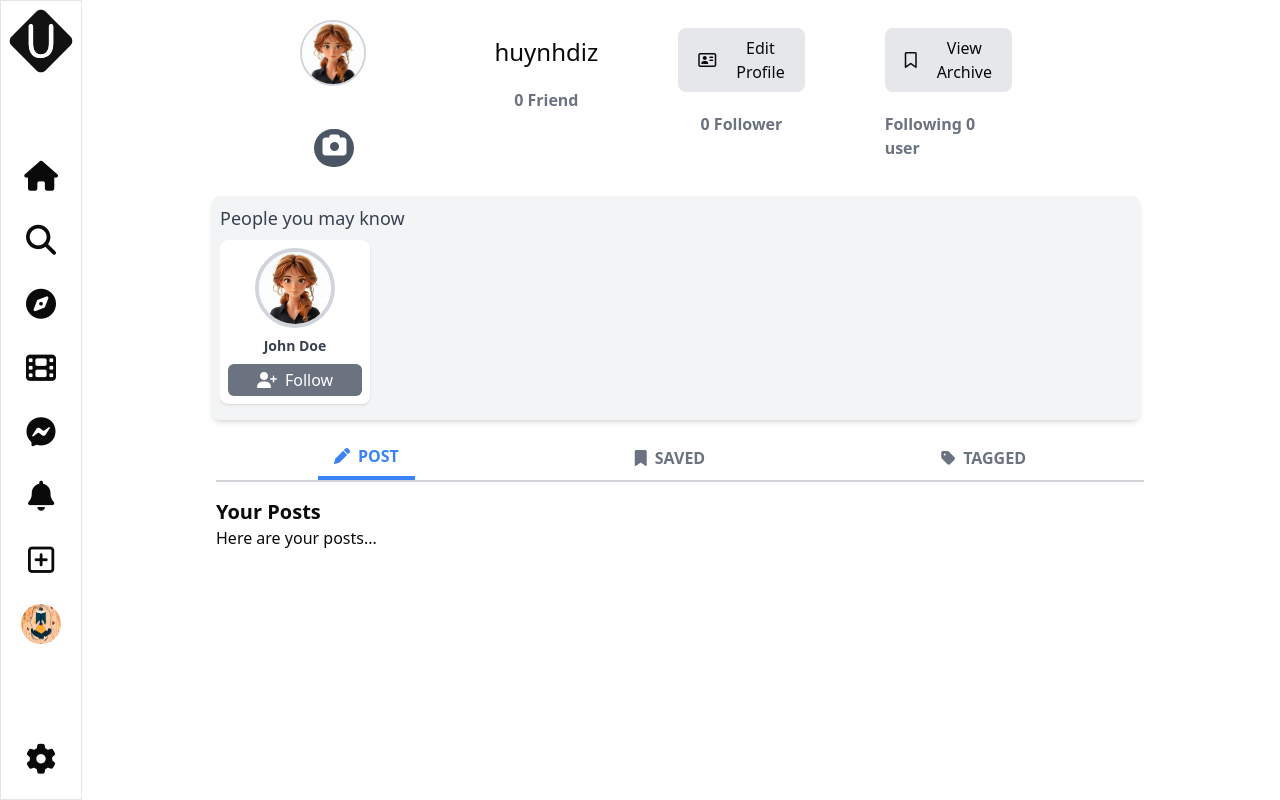
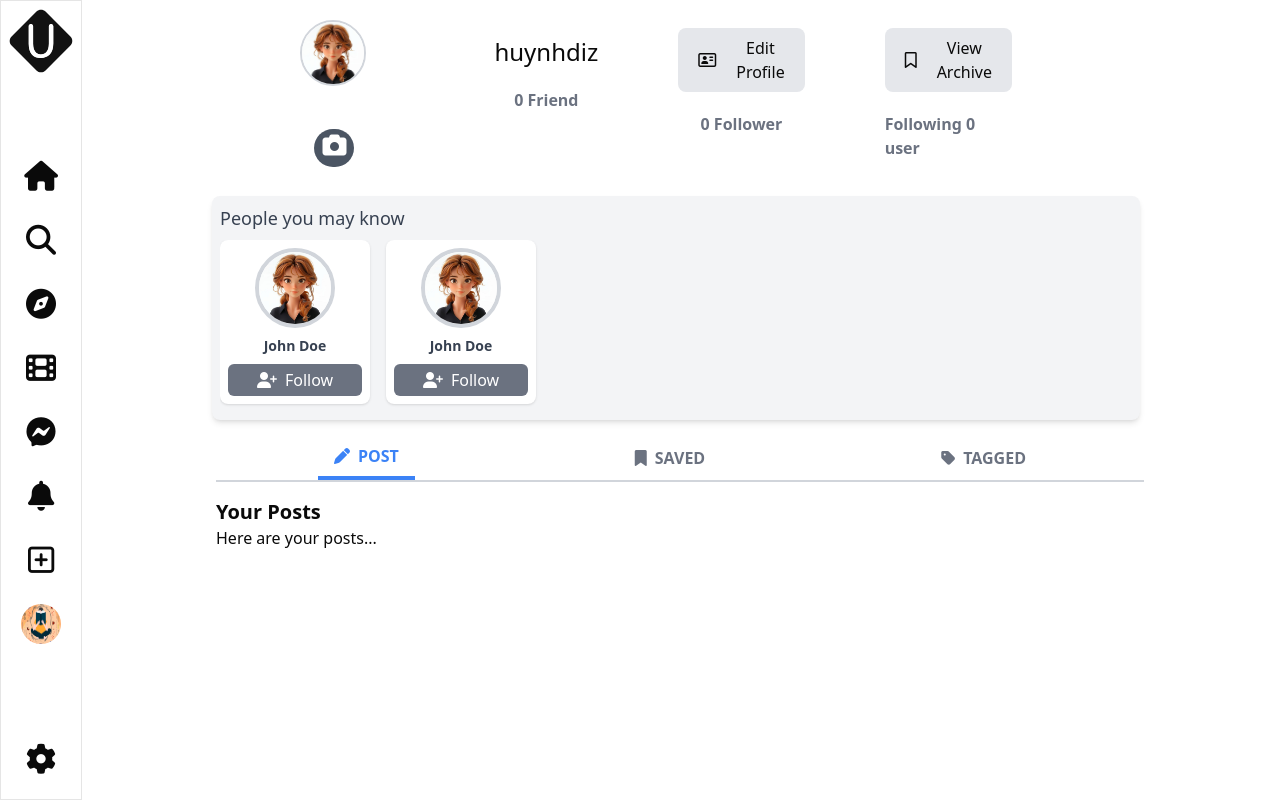
Before and after one commit to v06012005/UNIFY, a Next.js app in the folder frontend/: page /profile in a window 1280 px wide. Built offline with nearby package versions, Linux system fonts and the light colour scheme.

Commit message:
changes on profile

```diff
--- a/frontend/app/(pages)/profile/page.jsx
+++ b/frontend/app/(pages)/profile/page.jsx
@@ -285,6 +285,22 @@ const Page = () => {
                 <p className="ml-2">Follow</p>
               </div>
             </div>
+            <div className="min-w-[150px] flex-shrink-0 p-2 mb-2 flex flex-col items-center bg-white rounded-lg shadow hover:shadow-lg transition-shadow">
+              <Image
+                src={`/images/avt.jpg`}
+                alt="Avatar"
+                className="rounded-full border-4 border-gray-300"
+                width={80}
+                height={80}
+              />
+              <p className="mt-2 text-gray-700 font-semibold text-sm text-center">
+                John Doe
+              </p>
+              <div className="flex items-center mt-2 py-1 rounded-md bg-gray-500 hover:bg-gray-400 transition-colors text-white w-full justify-center cursor-pointer">
+                <NavButton href="/follow" iconClass={"fa-solid fa-user-plus"} />
+                <p className="ml-2">Follow</p>
+              </div>
+            </div>
           </div>
         </div>
         <div className="p-4">
```
Lines whose indentation alone changed are shown as unchanged.
